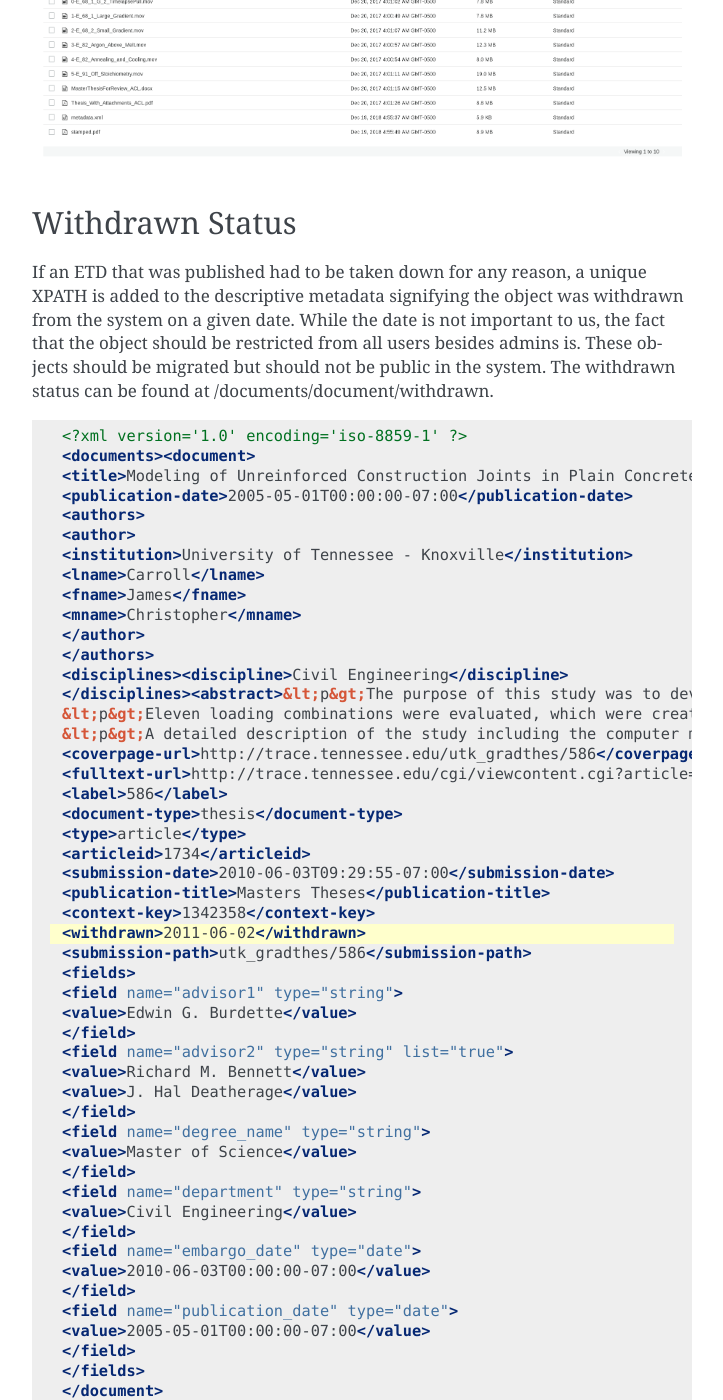
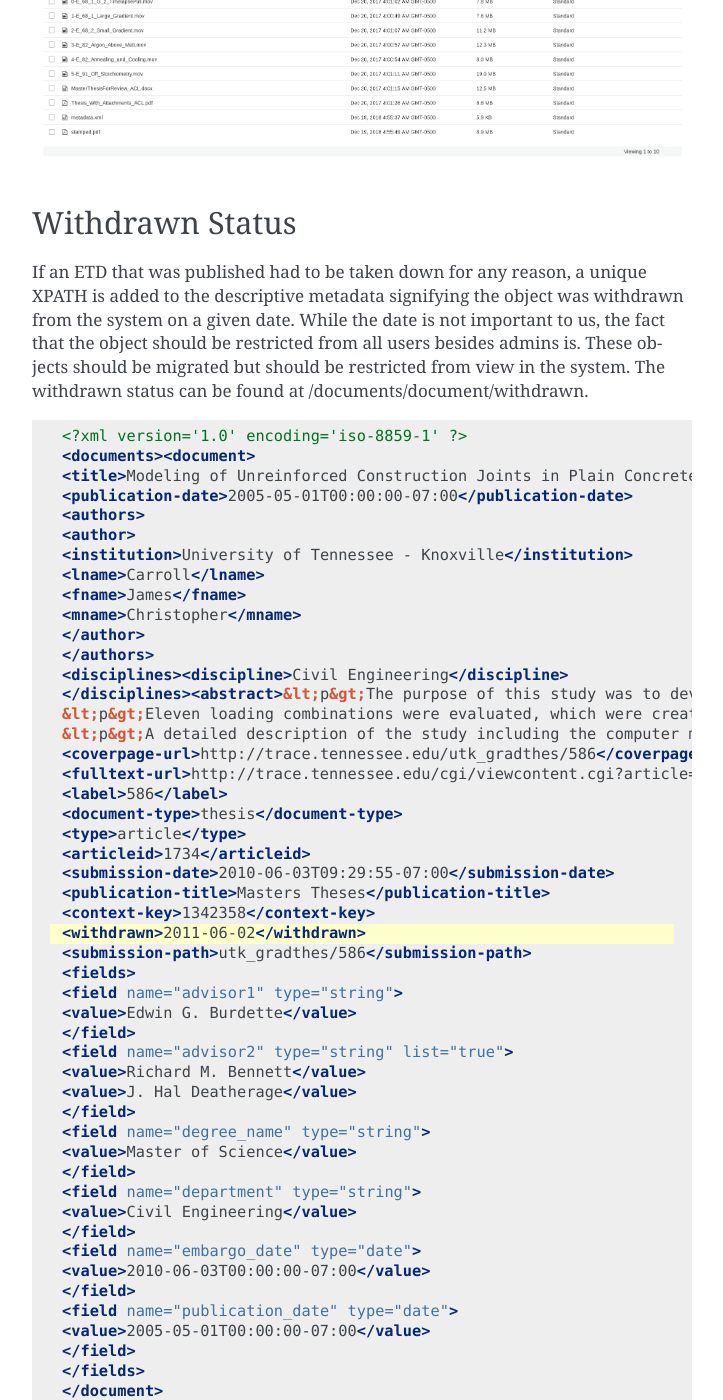
Before and after one commit to markpbaggett/trace_data_models, a Sphinx documentation site: the page built from docs/source/models/etd_from_digital_commons.rst, in a window 1280 px wide and 1400 px high, scrolled down 9680 px. Shown: the whole window, without its empty margins (388-1111 px from the left). Built offline with Sphinx 7.4.7, drawn with Linux system fonts in a browser that asks for light colours; some of the changed text lies outside the part shown.

```diff
--- a/docs/source/index.rst
+++ b/docs/source/index.rst
@@ -15,8 +15,7 @@
 About
 -----
 
-This document describes the unique data models contained within Trace with explanations of which parts are considered
-important to migration and which that are not.
+This document describes the unique data models contained within Trace.
 
 -----------
 Data Models
--- a/docs/source/models/etd_from_digital_commons.rst
+++ b/docs/source/models/etd_from_digital_commons.rst
@@ -456,8 +456,8 @@ Withdrawn Status
 
 If an ETD that was published had to be taken down for any reason, a unique XPATH is added to the descriptive metadata
 signifying the object was withdrawn from the system on a given date.  While the date is not important to us, the fact
-that the object should be restricted from all users besides admins is.  These objects should be migrated but should not
-be public in the system.  The withdrawn status can be found at /documents/document/withdrawn.
+that the object should be restricted from all users besides admins is.  These objects should be migrated but should
+be restricted from view in the system.  The withdrawn status can be found at /documents/document/withdrawn.
 
 .. code-block:: xml
     :emphasize-lines: 26
```
Also changed, not shown: other parts of docs/source/models/etd_from_digital_commons.rst (+1 -2 lines).
